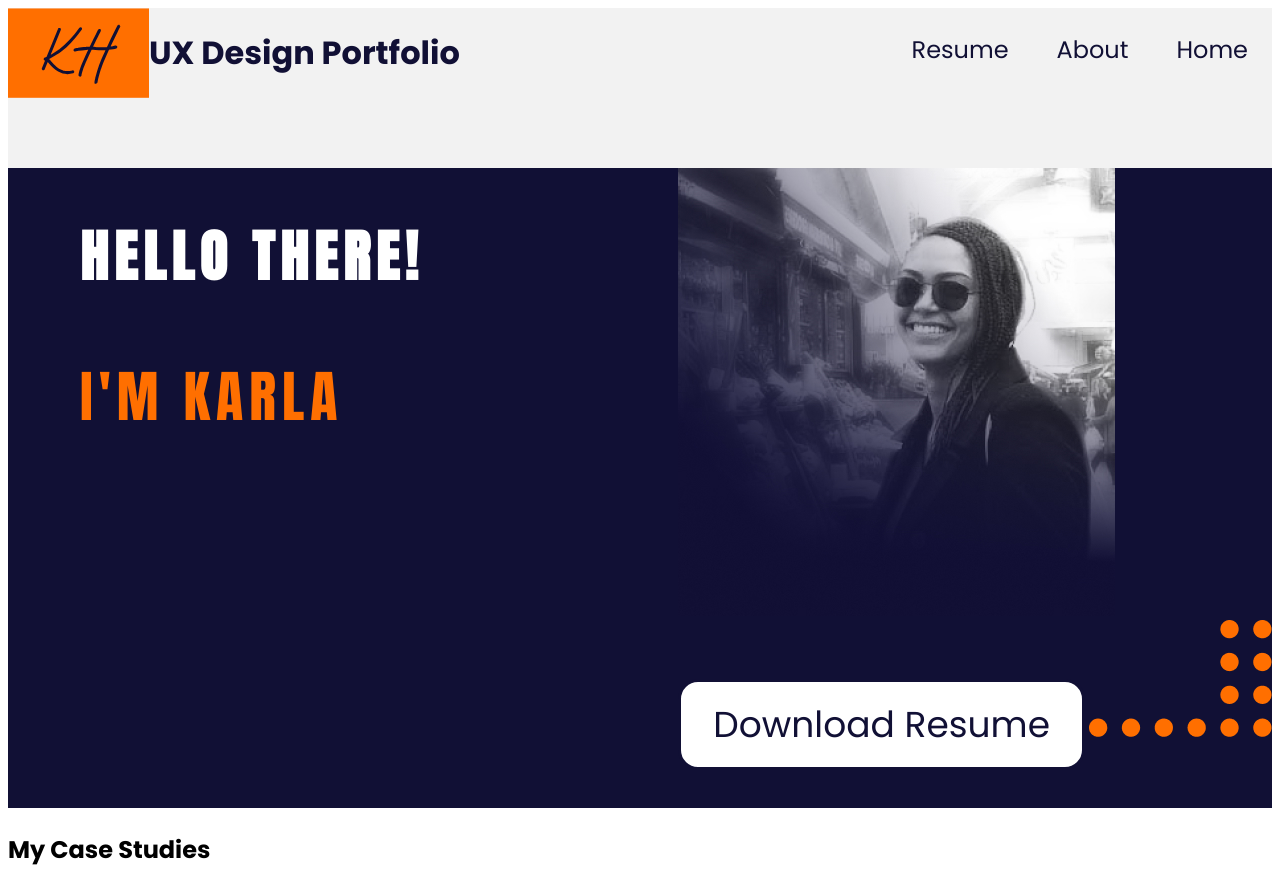
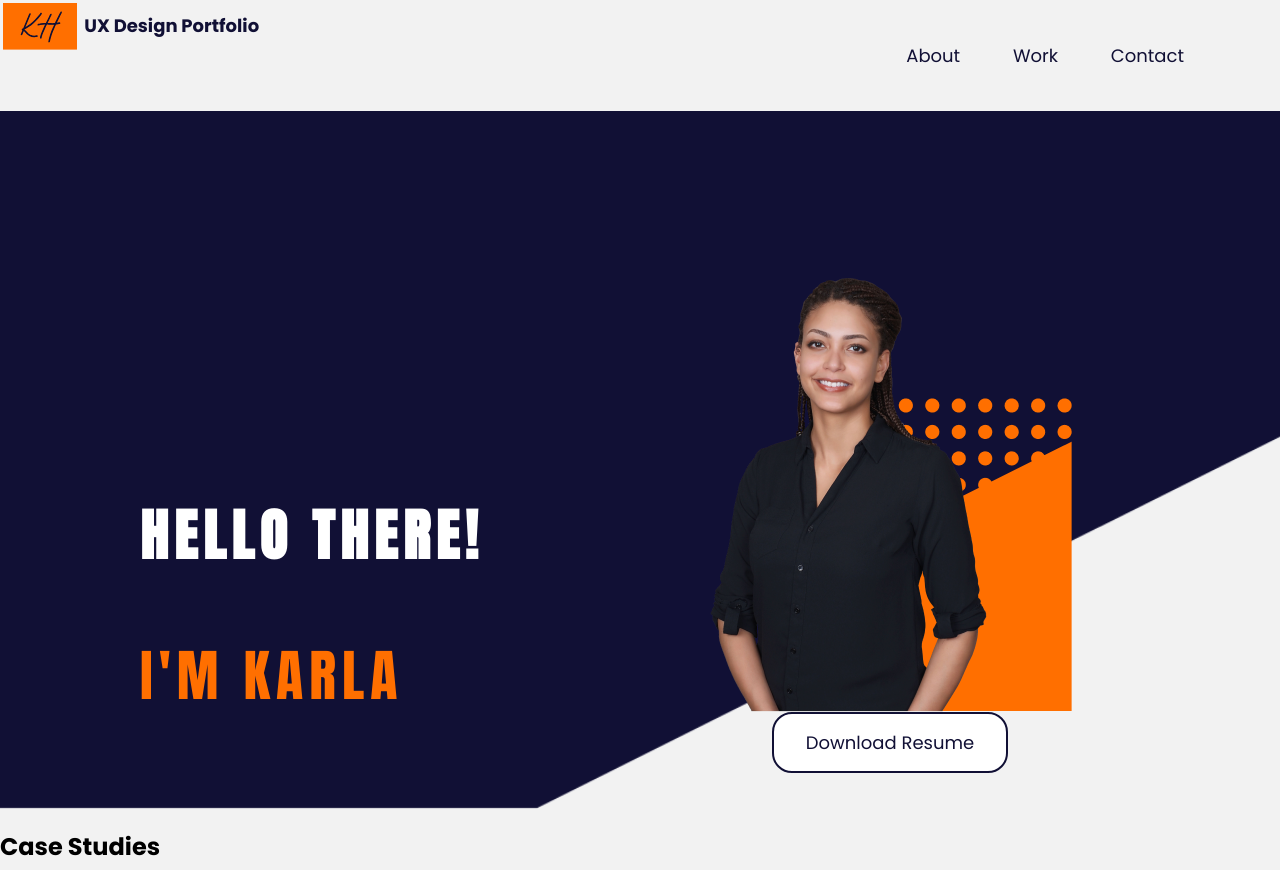
Before and after one commit to kherreraux/Portfolio_Homework_17, a plain HTML site: page index.html in a window 1280 px wide. Shown: the top 870 px of the page. Drawn offline with Linux system fonts and the light colour scheme; files whose address does not match are found by name.

Commit message:
Iteration of homework 17
updated images, updated design on figma. (changed layout and content)

updated a lot of alignments and content on html and css.

```diff
--- a/css/style.css
+++ b/css/style.css
@@ -1,3 +1,8 @@
+/* Page Info HOMEWORK DIRECTIONS*/
+.inline-block{
+  display:inline-block;
+  vertical-align: top;
+}
 /* Page Info*/
 h1 {
   font-family: Poppins, sans-serif;
@@ -7,16 +12,36 @@ p {
   font-family: Poppins, sans-serif;
 }
 
+/* Header-Nav Section HOMEWORK DIRECTIONS*/
+.logo{
+  width:23%;
+  padding:1%;
+  text-align:center;
+}
+
+nav{
+  width:73%;
+  padding:1%;
+}
+ul{
+  width:50%;
+  margin-left: auto;
+}
 /* Header-Nav Section*/
 header{
   display:inline
-  margin:0;
+  margin:0 461px;
   width:100%;
   height: 160px;
   background-color: #f2f2f2;
   color: #111035;
   font-family:poppins;
-  align-vertical
+  display: flex;
+  flex-direction: row;
+  justify-content: flex-end;
+  align-items: center;
+  padding: 0px;
+
 
 }
 
@@ -54,7 +79,14 @@ header{
   background-color: #111035;
   height: 640px;
   width:100%;
+  padding: 25px;
 }
+.content{
+  width: 500px;
+  margin:0;
+}
+
+
 
 .heroSection p{
   color:#ff6f00;
@@ -126,6 +158,8 @@ footer{
 }
 
 footer ul{
+  display:inline-block;
+  vertical-align: top;
   font-size:24px;
   font-weight:600px;
   font-family: poppins;
--- /dev/null
+++ b/css/stylenew.css
@@ -0,0 +1,177 @@
+/* Page Info HOMEWORK DIRECTIONS*/
+
+.inline-block {
+  display: inline-block;
+  vertical-align: top;
+}
+/* Page Info*/
+h1 {
+  font-family: Poppins, sans-serif;
+}
+
+p {
+  font-family: Poppins, sans-serif;
+}
+body {
+  background-color: #f2f2f2;
+  margin: 0;
+}
+/* Header-Nav Section HOMEWORK DIRECTIONS*/
+.logo {
+  width: 23%;
+  padding: 1%;
+  text-align: center;
+}
+
+/* Header-Nav Section*/
+header {
+  width: 100%;
+  color: #111035;
+  font-family: poppins;
+  display: flex;
+  justify-content: space-between;
+  vertical-align: middle;
+}
+
+.righttNav {
+  float: right;
+}
+.rightNav ul {
+  font-size: 18px;
+  list-style-type: none;
+  margin-right: 72px;
+  padding: 0px;
+}
+.rightNav li {
+  cursor: pointer;
+  display: inline-block;
+  padding: 24px;
+  font-weight: 600px;
+}
+.rightNav li:hover {
+  color: #ff6f00;
+}
+
+.leftNav {
+  float: left;
+}
+
+.leftNav h1 {
+  font-size: 18px;
+}
+
+/* Hero Section*/
+.heroSection {
+  background-image: url("../images/hero_background.png");
+  background-repeat: no-repeat;
+  background-size: cover;
+  display: flex;
+  justify-items: center;
+  align-items: center;
+}
+.content {
+  width: 500px;
+  margin: 0;
+}
+
+.heroDetails {
+  max-width: 1400px;
+  display: flex;
+  justify-content: space-between;
+  margin: 0px auto;
+  padding: 36px;
+  width: auto;
+}
+.heroSection p {
+  color: #ff6f00;
+  font-size: 56px;
+  font-family: anton;
+  letter-spacing: 6px;
+}
+
+.heroSection h1 {
+  color: white;
+  font-size: 56px;
+  font-family: anton;
+  letter-spacing: 6px;
+}
+.heroLeft {
+  float: left;
+  vertical-align: text-bottom;
+  margin: auto 0px;
+  padding-top: 300px;
+}
+
+.heroRight {
+  float: left;
+  margin: 0px;
+  display: flex;
+  flex-direction: column;
+  align-items: center;
+  justify-content: flex-end;
+}
+
+button {
+  background-color: white;
+  color: #111035;
+  border: 2px solid #111035;
+  border-radius: 20px;
+  padding: 15px 32px;
+  text-align: center;
+  text-decoration: none;
+  font-size: 18px;
+  font-family: poppins;
+  font-weight: 900px;
+  cursor: pointer;
+}
+
+button:hover {
+  background-color: #ff6f00;
+  color: white;
+  border: 2px solid white;
+  border-radius: 20px;
+  padding: 15px 32px;
+  text-align: center;
+  text-decoration: none;
+  display: inline-block;
+  font-size: 18px;
+  font-family: poppins;
+  font-weight: 900;
+}
+/* Content Section*/
+
+/* Footer Section*/
+footer {
+  color: white;
+  background-color: #111035;
+  width: 100%;
+  height: 256px;
+  display: flex;
+  justify-content: space-between;
+  text-align: center;
+  vertical-align: middle;
+}
+
+footer ul {
+  vertical-align: top;
+  font-size: 24px;
+  font-weight: 600px;
+  font-family: poppins;
+  list-style-type: none;
+  margin: 0px;
+  padding: 24px;
+}
+
+footer li {
+  float: left;
+  padding: 24px;
+  cursor: pointer;
+}
+
+footer li:hover {
+  color: #ff6f00;
+}
+footer h1 {
+  float: right;
+  font-size: 24px;
+}
--- a/index.html
+++ b/index.html
@@ -2,7 +2,7 @@
 <html>
 <head>
     <meta charset="UTF-8">
-    <link href= "css/style.css" rel= "stylesheet" type= "text/css">
+    <link href= "css/stylenew.css" rel= "stylesheet" type= "text/css">
     <link rel="preconnect" href="https://fonts.gstatic.com">
     <link href="https://fonts.googleapis.com/css2?family=Anton&family=Poppins:wght@400;600;700&display=swap" rel="stylesheet">
 
@@ -11,37 +11,39 @@
 <body>
 <!--The following is part of the header and navigation section-->
     <header>
-        <div class=leftNav>
-            <img src="images/Logo.svg">
-            <h1> UX Design Portfolio </h1>
-        </div>
-        <nav class=rightNav>
-            <ul>
-                <li>Home</li>
+        <div class= "inline-block leftNav">
+            <img class="inline-block logo" src="images/Logo.svg">
+            <h1 class="inline-block">UX Design Portfolio</h1>
+             </div>
+        <nav class= "inline-block rightNav">
+            <ul class= "inline-block">
                 <li>About</li>
-                <li>Resume</li>
+                <li>Work</li>
+                <li>Contact</li>
             </ul>
         </nav>
     </header>
 <!--The following is part of the hero section-->
-    <section class=heroSection>
-        <div class=heroLeft>
-            <h1> HELLO THERE!</h1>
-            <p> I'M KARLA </p>
-        </div>
-        <div class= heroRight>
-            <img src="images/Profile Photo.jpg">
-            <div class=contact>
-                <button> Download Resume </button>
-                <img src="images/Rectangle_2.png">
+    <section class="heroSection">
+        <div class="heroDetails">
+            <div class="content heroLeft">
+                <h1>HELLO THERE!</h1>
+                <p>I'M KARLA</p>
+            </div>
+            <div class="content heroRight">
+                <img src="images/updated_image_size.png">
+                <div>
+                    <button>Download Resume</button>
+                </div>
             </div>
         </div>
+
     </section>
 <!--The following is part of the main content section-->
-    <section class=contentSection>
+    <section class="mainSection">
         <div>
-            <h1>My Case Studies</h1>
-            <div class=caseStudies>
+            <h1>Case Studies</h1>
+            <div class="caseStudies">
                 <div>
                     <img src="">
                     <h1>01</h1>
@@ -62,9 +64,9 @@
             </div>
         </div>
 
-        <div class= skills>
+        <div class="skills">
             <h1>Skills</h1>
-            <ul class=labelSkills>
+            <ul class="labelSkills">
                 <li>Skill 1</li>
                 <li>Skill 2</li>
                 <li>Skill 3</li>
@@ -75,13 +77,14 @@
         </div>
     </section>
 <!--The following is part of the footer section-->
-    <footer>
+    <footer class="inline-block">
         <ul>
             <li>About</li>
+            <li>Work</li>
             <li>Resume</li>
             <li>Contact</li>
         </ul>
-        <h1>Thanks<br>for stopping by</h1>
+        <h1>Thanks for stopping by!</h1>
     </footer>
 </body>
 </html>
```
Also changed, not shown: images/Profile Photo.jpg (deleted), images/archived/Rectangle.svg (renamed from images/Rectangle.svg), images/archived/Rectangle_2.png (renamed from images/Rectangle_2.png), images/archived/Rectangle_2.svg (renamed from images/Rectangle_2.svg), images/archived/Square.svg (renamed from images/Square.svg), images/archived/Square_2.png (renamed from images/Square_2.png), images/archived/Square_2.svg (renamed from images/Square_2.svg), images/archived/hero_background.svg (added), images/archived/photo b and w.png (added), images/archived/photo in color.png (added), images/archived/profile_photo_with_orange_design.png (added), images/hero_background.png (added), images/orange_rectangle.png (added), images/photo in color 2.png (added), 2 more files.
